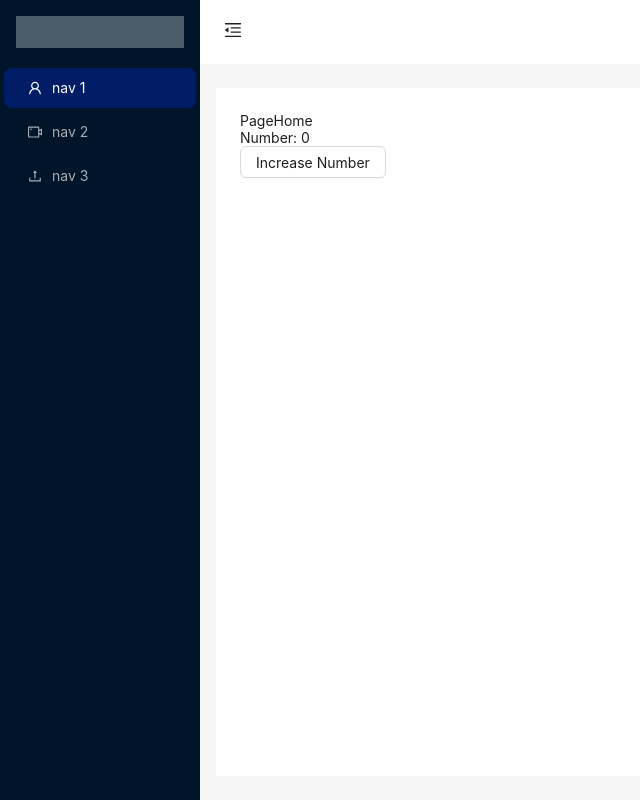
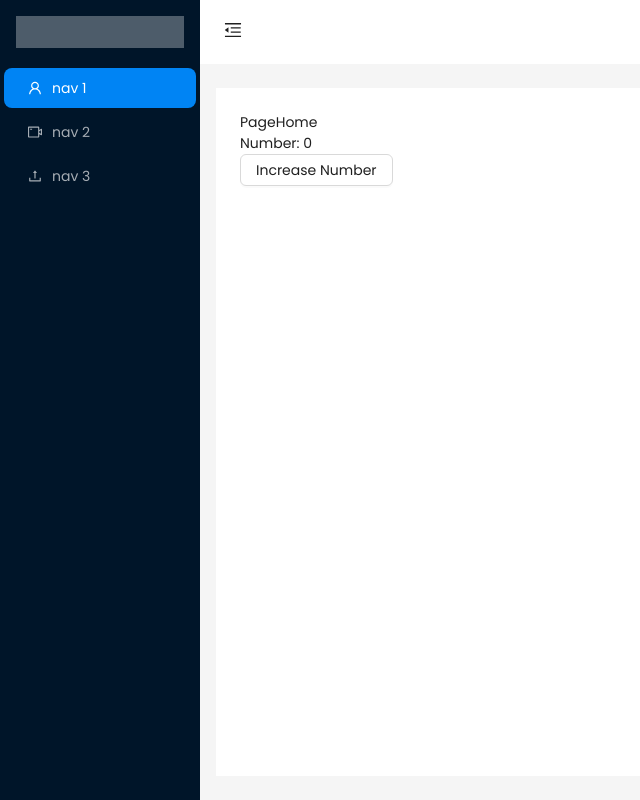
Before and after one commit to MBKM-Widyatama/FE-Application, a Next.js app: page / in a window 1280 px wide. Shown: the whole page, without its empty margins (0-640 px from the left). Built offline with nearby package versions, Linux system fonts and the light colour scheme.

Commit message:
Feature: Setup font and color

```diff
--- a/src/providers/AntdProvider/index.tsx
+++ b/src/providers/AntdProvider/index.tsx
@@ -10,8 +10,8 @@ export default function AntdProvider({ children }: React.PropsWithChildren) {
       theme={{
         algorithm: isDarkMode ? theme.darkAlgorithm : theme.defaultAlgorithm,
         token: {
-          colorPrimary: '#001D66',
-          colorFillSecondary: '#D46B08',
+          colorPrimary: '#0084F4',
+          colorFillSecondary: '#4046FD',
         },
       }}
     >
--- a/src/styles/globals.css
+++ b/src/styles/globals.css
@@ -1,18 +1,26 @@
+@import url('https://fonts.googleapis.com/css2?family=Poppins:wght@300;400;500;600;700&display=swap');
+@import url('https://fonts.googleapis.com/css2?family=Montserrat:wght@300;400;500;600;700&display=swap');
+
 html,
 body {
   padding: 0;
   margin: 0;
-  font-family: -apple-system, BlinkMacSystemFont, Segoe UI, Roboto, Oxygen,
-    Ubuntu, Cantarell, Fira Sans, Droid Sans, Helvetica Neue, sans-serif;
+  /* font-family: -apple-system, BlinkMacSystemFont, Segoe UI, Roboto, Oxygen,
+    Ubuntu, Cantarell, Fira Sans, Droid Sans, Helvetica Neue, sans-serif; */
+}
+
+* {
+  box-sizing: border-box;
+  font-family: 'Poppins', sans-serif !important;
+}
+
+.font-montserrat {
+  font-family: 'Montserrat', sans-serif !important;
 }
 
 a {
   color: inherit;
   text-decoration: none;
-}
-
-* {
-  box-sizing: border-box;
 }
 
 .trigger {
```
